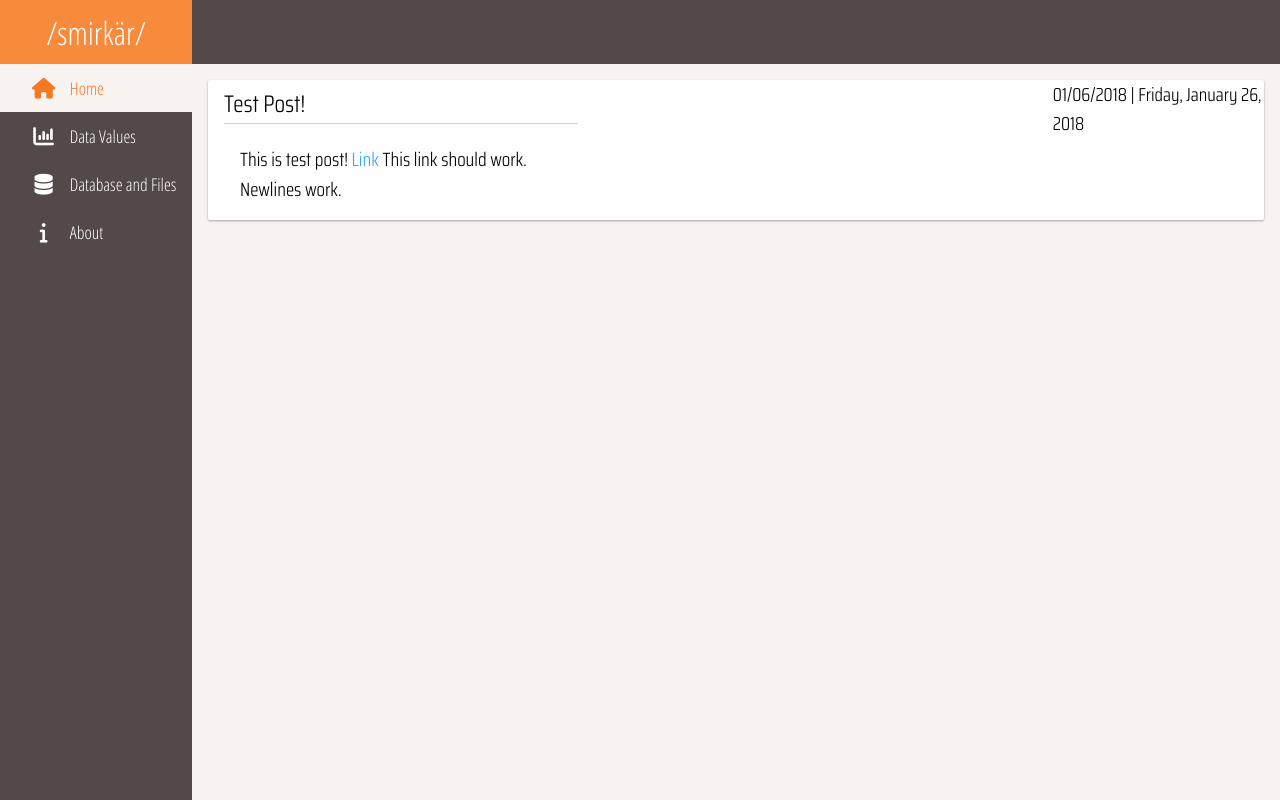
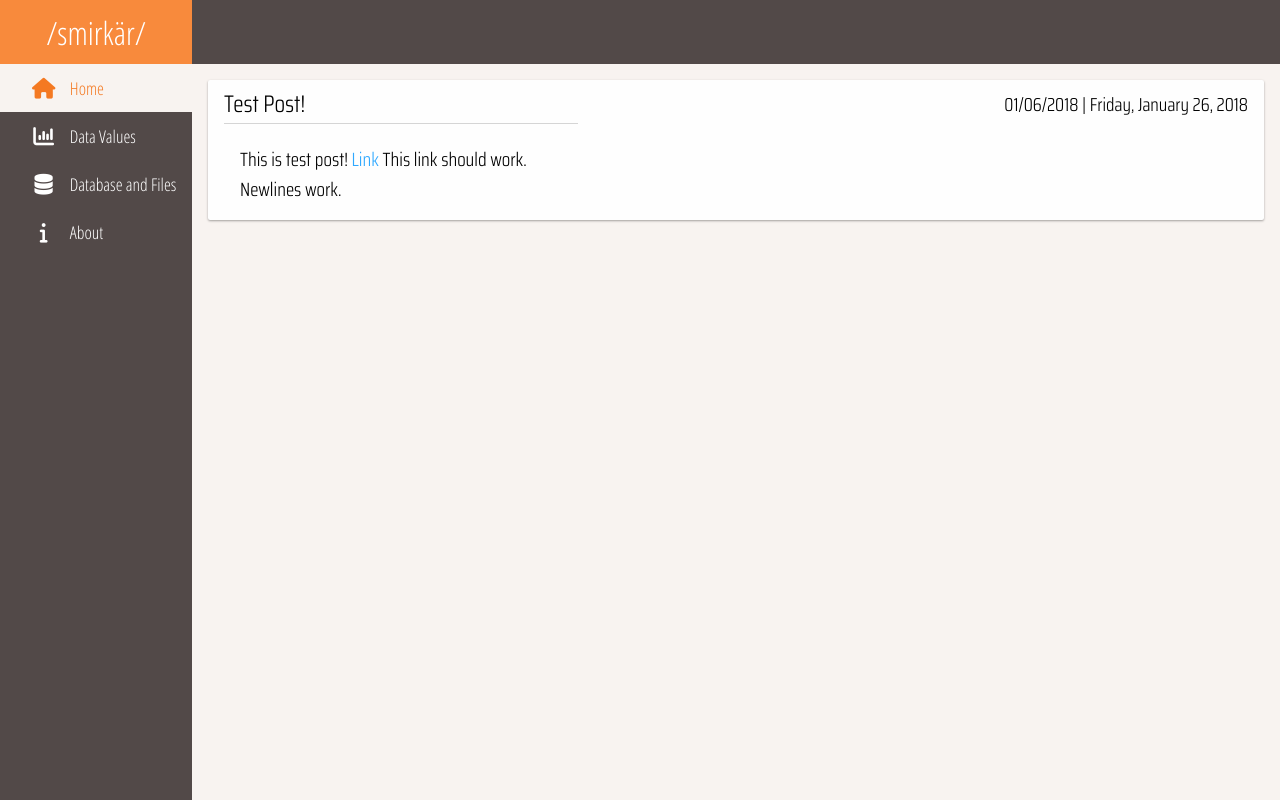
Before and after one commit to yamanq/smearcar-db, a Flask app: page / in a window 1280 px wide. Run offline with Flask 2, Linux system fonts and the light colour scheme; data that the repository does not hold is empty; some libraries are stand-ins or nearby versions.

Commit message:
css changes

```diff
--- a/static/index.css
+++ b/static/index.css
@@ -226,7 +226,7 @@ a {
 
 	transition: all 0.3s cubic-bezier(.25,.8,.25,1);
 
-	grid-template-columns: 35% auto 20%;
+	grid-template-columns: 35% auto 50%;
 	grid-template-rows: 6vh auto;
 }
 
@@ -247,6 +247,9 @@ a {
 .card > h3 {
 	grid-column: 3;
 	grid-row: 1;
+	margin: auto 2vh auto 0;
+	text-align: right;
+	font-weight: 300;
 }
 
 .card > div {
@@ -260,11 +263,6 @@ a {
 	font-weight: 300;
 	grid-column: 1 / 4;
 	grid-row: 2;
-}
-
-.card > h3  {
-	margin: auto;
-	font-weight: 300;
 }
 
 #langSelect {
```
